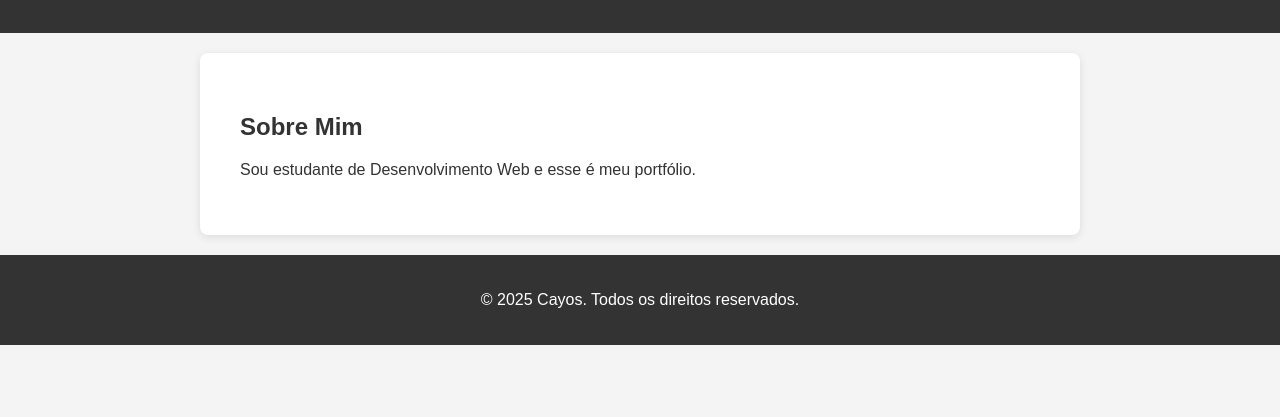
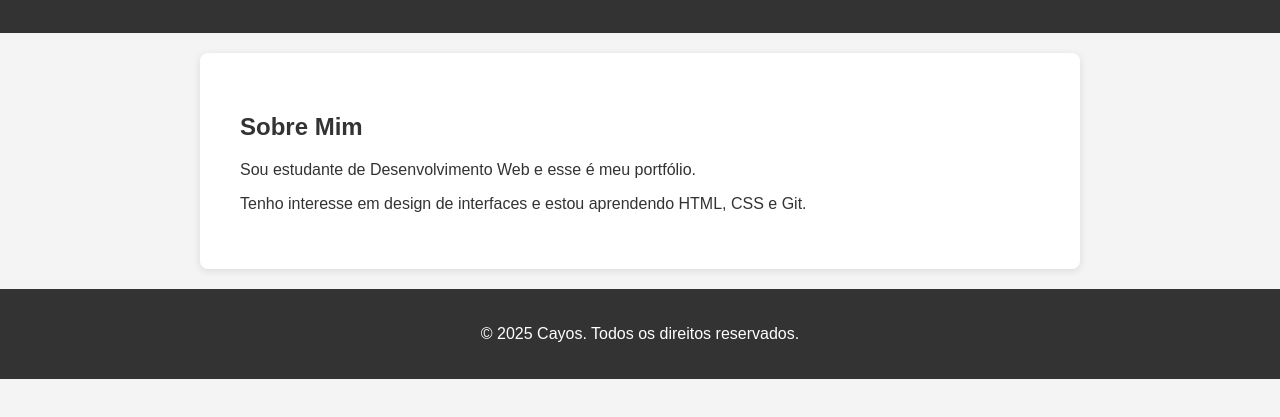
Before and after one commit to cys-dss/cysPortfolio, a plain HTML site: page index.html in a window 1280 px wide. Shown: the part 121-538 px from the top of the page. Drawn offline with Linux system fonts and the light colour scheme.

Commit message:
Adiciona mais informações em Sobre MIm

```diff
--- a/index.html
+++ b/index.html
@@ -20,7 +20,8 @@
   <section id="sobre">
     <h2>Sobre Mim</h2>
     <p>Sou estudante de Desenvolvimento Web e esse é meu portfólio.</p>
-  </section>
+ <p>Tenho interesse em design de interfaces e estou aprendendo HTML, CSS e Git.</p>
+ </section>
 
   <footer>
     <p>&copy; 2025 Cayos. Todos os direitos reservados.</p>
```
